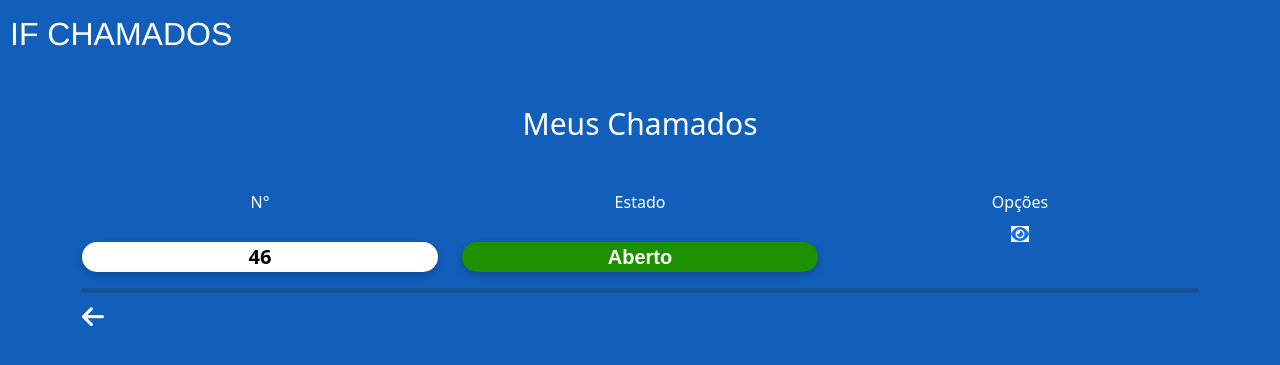
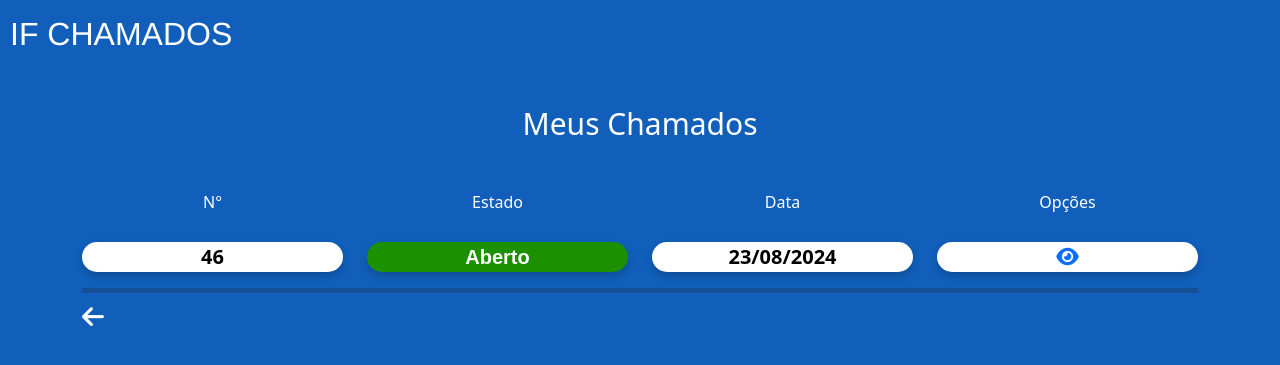
Before and after one commit to JaumF/IF-Chamado, a Django app: page /if-dados/meus-chamados/ in a window 1280 px wide. Shown: the top 365 px of the page. Run offline with Django 5.2, Linux system fonts and the light colour scheme; a user stored in the database is signed in; data comes from the database, SQL or seed files in the repository; both versions use the stored data as it was after the commit; some libraries are stand-ins or nearby versions.

Commit message:
meus-chamados quase pronto

```diff
--- a/if_dados/templates/meus-chamados.html
+++ b/if_dados/templates/meus-chamados.html
@@ -30,32 +30,38 @@
             <h1 class="text-center text-white mt-5 mb-5">Meus Chamados</h1>
 
             <div class="row mt-5 header-row">
-                <div class="col-4 text-center text-white">
+                <div class="col-3 text-center text-white">
                     <div>N°</div>
                 </div>
-                <div class="col-4 text-center text-white">
+                <div class="col-3 text-center text-white">
                     <div>Estado</div>
                 </div>
-
-                <div class="col-4 text-center text-white">
+                <div class="col-3 text-center text-white">
+                    <div>Data</div>
+                </div>
+                <div class="col-3 text-center text-white">
                     <div>Opções</div>
                 </div>
             </div>
 
             <div class="row mt-2">
                 {% for chamado in chamados %}
-                <div class="col-4 text-center text-white">
+                <div class="col-3 text-center text-white">
                     <div class="numero-chamado">{{ chamado.id }}</div>
                 </div>
 
-                <div class="col-4 text-center text-white">
+                <div class="col-3 text-center text-white">
                     <div class="{% if chamado.status == 'Fechado' %}estado-fechado{% else %}estado-aberto{% endif %}">
                         {{ chamado.status }}
                     </div>
                 </div>
 
-                <div class="col-4 text-center text-white">
-                    <div class="container-icon">
+                <div class="col-3 text-center text-white">
+                    <div class="numero-chamado">{{ chamado.data_abertura|date:"d/m/Y" }}</div>
+                </div>
+
+                <div class="col-3 text-center text-white">
+                    <div class="numero-chamado">
                         {% if chamado.status == 'Fechado' %}
                         <a href="{% url 'detalhes_do_chamado_fechado' id=chamado.id %}">
                             <i class="fa-solid fa-eye icone-olho"></i>
@@ -72,7 +78,6 @@
 
             <hr>
 
-
             <div class="container-botao-voltar mt-4">
                 <div class="icone-voltar">
                     <a href="{% url 'chamados' %}"><i class="fas fa-arrow-left text-white"></i></a>
--- a/if_dados/views.py
+++ b/if_dados/views.py
@@ -233,7 +233,7 @@ def submit_chamado(request):
 
 @login_required
 def meus_chamados(request):
-    chamados = Chamado.objects.filter(usuario=request.user)  # Filtra os chamados do usuário atual
+    chamados = Chamado.objects.filter(usuario=request.user).order_by('-data_abertura')
     return render(request, 'meus-chamados.html', {'chamados': chamados})
 
 @login_required
```
Also changed, not shown: db.sqlite3.
